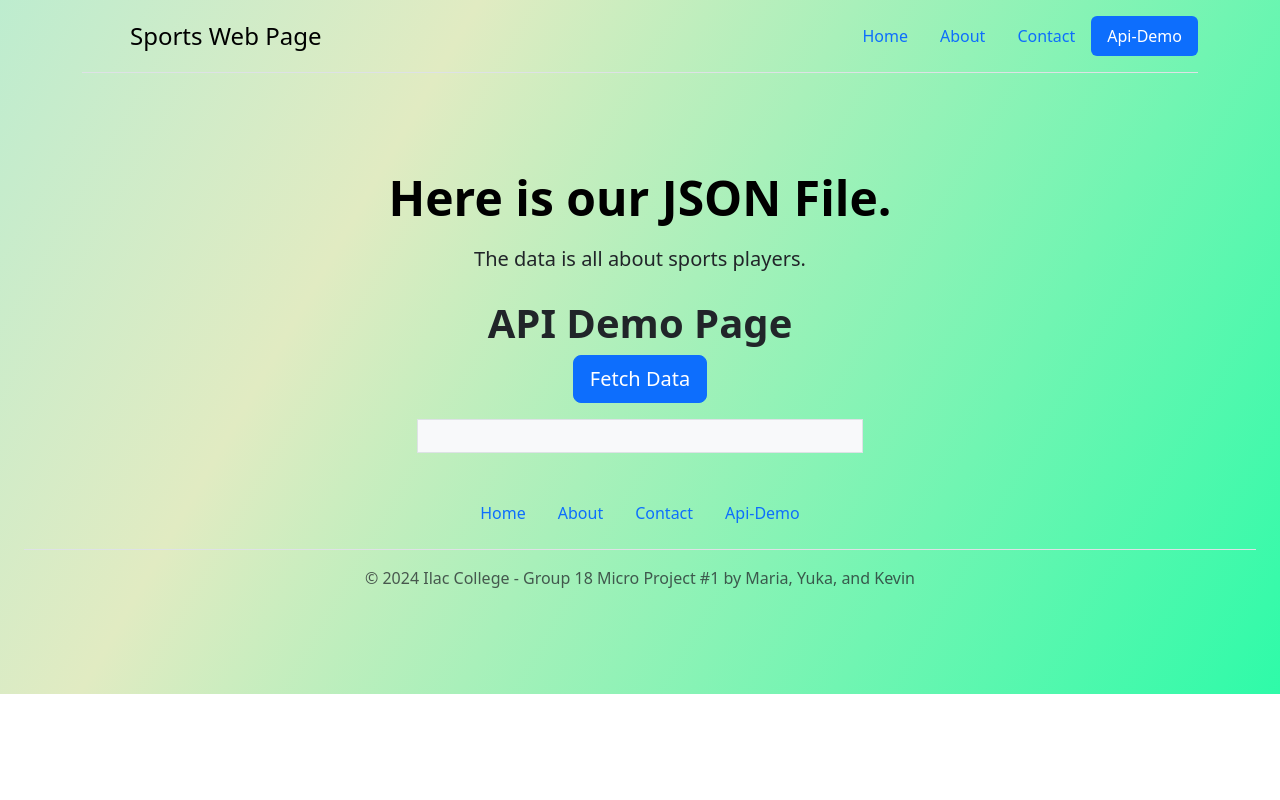
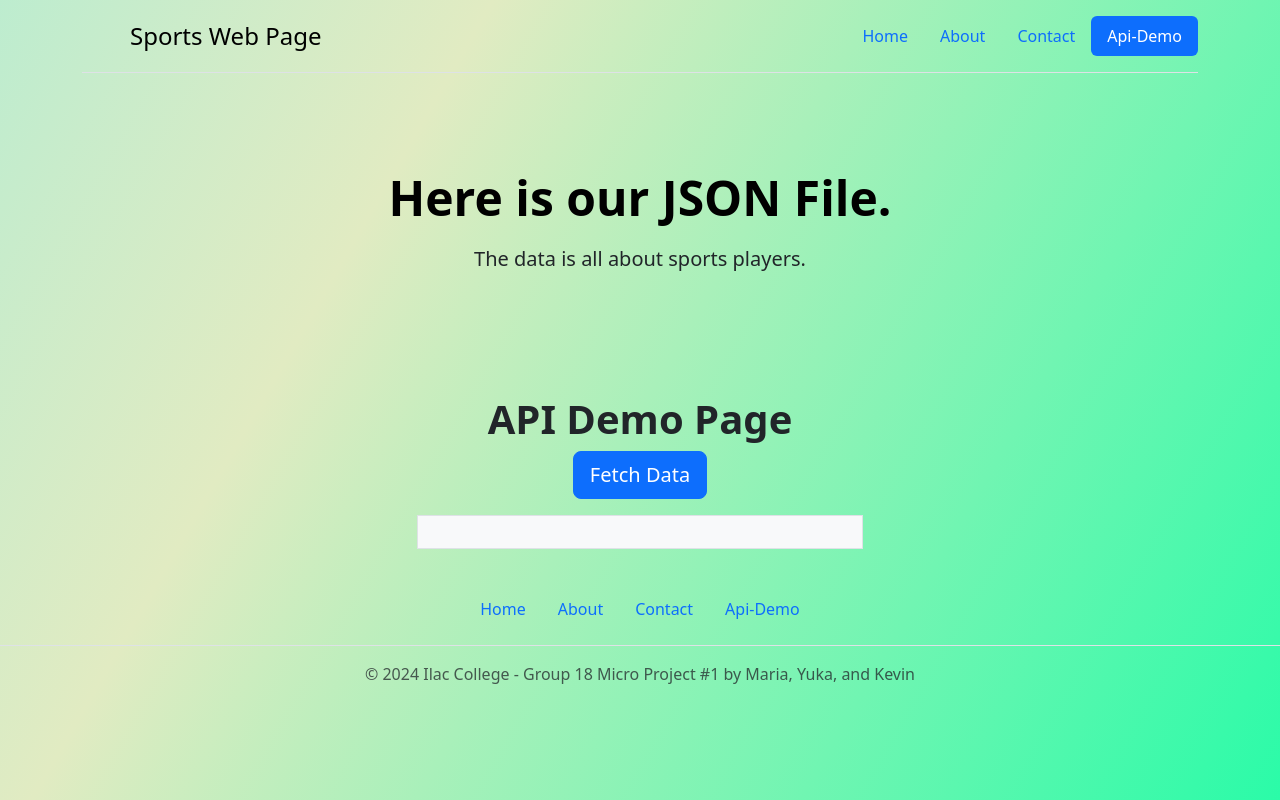
Before and after one commit to EsSuarez09/Microproject1-JS-FrameWorks, a website: page public/demo.html in a window 1280 px wide. Drawn offline with nearby package versions, Linux system fonts and the light colour scheme.

Commit message:
polish html structures

```diff
--- a/public/contact.html
+++ b/public/contact.html
@@ -11,8 +11,9 @@
     crossorigin="anonymous"
   />
   <link rel="stylesheet" href="/styles.css">
-
-  <section id="title" class="gradient-background">
+</head>
+<body class="gradient-background">
+  <section>
     <div class="container">
       <header class="d-flex flex-wrap justify-content-center py-3 mb-4 border-bottom">
         <a href="/" class="d-flex align-items-center mb-3 mb-md-0 me-md-auto link-body-emphasis text-decoration-none">
@@ -28,8 +29,7 @@
         </ul>
       </header>
     </div>
-</head>
-<body>
+  </section>
 
   <div class="container px-4 py-5" id="hanging-icons">
     <h2 class="pb-2 border-bottom">For more inquiries about the sports page of Group 18, please contact us.</h2>
@@ -67,7 +67,6 @@
     </div>
   </div>
 
-
   <footer class="py-3 my-4">
     <ul class="nav justify-content-center border-bottom pb-3 mb-3">
       <li class="nav-item"><a href="/" class="nav-link">Home</a></li>
@@ -77,6 +76,7 @@
     </ul>
     <p class="text-center text-body-secondary">© 2024 Ilac College - Group 18 Micro Project #1 by Maria, Yuka, and Kevin</p>
   </footer>
-  </section>
+
+  <script src="script.js"></script>
 </body>
 </html>
--- a/public/demo.html
+++ b/public/demo.html
@@ -11,8 +11,9 @@
     crossorigin="anonymous"
   />
   <link rel="stylesheet" href="/styles.css">
-
-  <section id="title" class="gradient-background">
+</head>
+<body class="gradient-background">
+  <section>
     <div class="container">
       <header class="d-flex flex-wrap justify-content-center py-3 mb-4 border-bottom">
         <a href="/" class="d-flex align-items-center mb-3 mb-md-0 me-md-auto link-body-emphasis text-decoration-none">
@@ -28,24 +29,20 @@
         </ul>
       </header>
     </div>
-</head>
-<body>
+  </section>
 
   <div class="px-4 py-5 my-5 text-center">
-
     <h1 class="display-5 fw-bold text-body-emphasis">Here is our JSON File.</h1>
     <div class="col-lg-6 mx-auto">
       <p class="lead mb-4">The data is all about sports players.</p>
     </div>
+  </div>
 
-</header>
-<div class="container">
+  <div class="container text-center">
     <h2>API Demo Page</h2>
     <button id="fetchData" class="btn btn-primary btn-lg">Fetch Data</button>
     <pre id="output" class="mt-3 p-3 bg-light border"></pre>
   </div>
-
-
 
   <footer class="py-3 my-4">
     <ul class="nav justify-content-center border-bottom pb-3 mb-3">
@@ -55,9 +52,8 @@
       <li class="nav-item"><a href="/demo.html" class="nav-link">Api-Demo</a></li>
     </ul>
     <p class="text-center text-body-secondary">© 2024 Ilac College - Group 18 Micro Project #1 by Maria, Yuka, and Kevin</p>
+  </footer>
 
   <script src="script.js"></script>
-</footer>
-  </section>
 </body>
 </html>
--- a/sports.js
+++ b/sports.js
@@ -6,7 +6,7 @@ const app = express(); // Creating an Express application
 const port = 3000; // Defining the port number for the server
 
 app.use(express.static('public')); // Serve static files from the 'public' directory
-// app.use('/sports', express.static(path.join(__dirname, 'public')));
+
 app.get('/api/sports', (req, res) => { // Define a route to handle GET requests to '/api/sports'
   res.json(data); // Send the JSON data as a response
 });
```
Also changed, not shown: public/about.html (+6 -14 lines), public/index.html (+6 -6 lines). Lines whose indentation alone changed are shown as unchanged.
